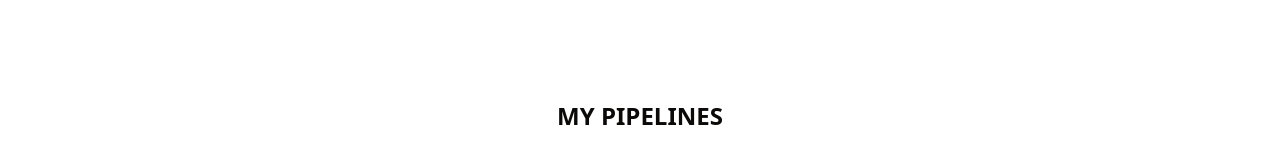
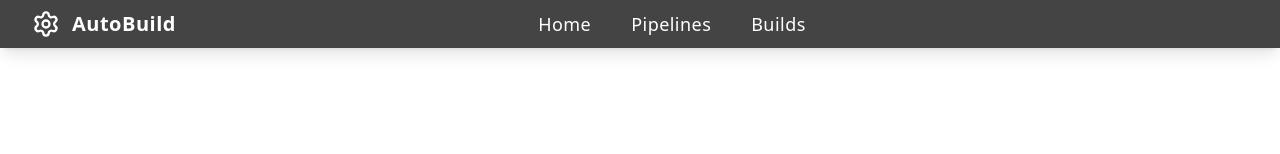
Before and after one commit to SuvabrataChowdhury/AutoBuild, a React (Vite) app in the folder pipeline-ui/: page /pipelines in a window 1280 px wide. Shown: the top 154 px of the page. Built offline with nearby package versions, Linux system fonts and the light colour scheme; no server answers.

Commit message:
Implementing NavBar and animations

```diff
--- /dev/null
+++ b/pipeline-ui/src/components/common/navBar.tsx
@@ -0,0 +1,80 @@
+import { useEffect, useState } from "react";
+import { Settings } from "lucide-react";
+import { useNavigate } from "react-router-dom";
+
+export default function NavBar() {
+  const [loading, setLoading] = useState(true);
+  const navigate = useNavigate();
+
+  useEffect(() => {
+    const t = setTimeout(() => setLoading(false), 600);
+    return () => clearTimeout(t);
+  }, []);
+
+  if (loading) {
+    return (
+      <div className="fixed inset-0 flex items-center justify-center bg-[#0F0F11] text-white z-50">
+        <Settings className="animate-spin" size={48} />
+        <p className="ml-4 text-xl tracking-wide">Loading...</p>
+      </div>
+    );
+  }
+
+  return (
+    <nav
+      className="
+        w-full sticky top-0 z-40
+        h-12
+        bg-[#444]   /* lighter than pure black (#000 orrgb(75, 75, 75)) */
+        text-white
+        shadow-lg
+        py-4 px-8 flex items-center justify-between
+      "
+    >
+      {/* Left Logo (Clickable Home) */}
+      <div
+        className="flex items-center gap-3 group cursor-pointer select-none"
+        onClick={() => navigate("/")}
+      >
+        <Settings
+          size={28}
+          className="transition-transform duration-300 group-hover:rotate-180"
+        />
+        <span className="text-xl font-semibold tracking-wide">AutoBuild</span>
+      </div>
+
+      {/* Center Navigation */}
+      <div className="flex items-center gap-8 text-lg">
+        <NavButton label="Home" route="/" />
+        <NavButton label="Pipelines" route="/pipelines" />
+        <NavButton label="Builds" route="/builds" />
+      </div>
+
+      <div className="w-[80px]"></div>
+    </nav>
+  );
+}
+
+function NavButton({ label, route }: { label: string; route: string }) {
+  const navigate = useNavigate();
+
+  return (
+    <button
+      onClick={() => navigate(route)}
+      className="
+        relative px-1 py-2 rounded-lg
+        hover:bg-white/10
+        transition-all tracking-wide
+      "
+    >
+      {label}
+      <span
+        className="
+          absolute left-1/2 bottom-1 -translate-x-1/2
+          w-0 h-0.5 bg-white transition-all duration-300
+          hover:w-full
+        "
+      ></span>
+    </button>
+  );
+}
--- a/pipeline-ui/src/pages/BuildsPage/BuildsListPage.tsx
+++ b/pipeline-ui/src/pages/BuildsPage/BuildsListPage.tsx
@@ -4,6 +4,7 @@ import type { Build } from "../../types/pipeline.types";
 import { getBuildsList, getPipeline } from "../../services/pipelines.api";
 import BuildsTable from "../../components/builds/buildsTable";
 import { useParams } from "react-router-dom";
+import NavBar from "../../components/common/navBar";
 
 export default function BuildsListPage() {
   const { id } = useParams();
@@ -25,6 +26,8 @@ export default function BuildsListPage() {
   }, [id]);
 
   return (
+    <>
+      <NavBar></NavBar>
       <div className="main-container min-h-screen justify-center display-flex">
         <div className="container p-20 text-center">
           <h1 className="text-2xl font-bold text-center">MY BUILDS</h1>
@@ -36,5 +39,6 @@ export default function BuildsListPage() {
           <BuildsTable data={filtered} />
         </div>
       </div>
+    </>
   );
 }
--- a/pipeline-ui/src/pages/BuildsPage/BuildsRunningPage.tsx
+++ b/pipeline-ui/src/pages/BuildsPage/BuildsRunningPage.tsx
@@ -5,6 +5,7 @@ import PipelineHeader from "../../components/pipelines/pipelineHeader";
 import BuildStageList from "../../components/builds/buildsStageList";
 import BuildStageDetails from "../../components/builds/buildsStageDetails";
 import { useParams } from "react-router-dom";
+import NavBar from "../../components/common/navBar";
 
 function BuildsPage() {
   const [pipeline, setPipeline] = useState<Pipeline | null>(null);
@@ -32,6 +33,8 @@ function BuildsPage() {
   const selectedStage = pipeline.stages.find((s) => s.id === selectedStageId);
 
   return (
+    <>
+      <NavBar></NavBar>
       <div className="min-h-screen p-10 ml-10">
         {/* Header */}
         <div className="justify-center mb-10 mt-10">
@@ -49,6 +52,7 @@ function BuildsPage() {
           {selectedStage && <BuildStageDetails stage={selectedStage} />}
         </div>
       </div>
+    </>
   );
 }
 
--- a/pipeline-ui/src/pages/LandingPage/LandingPage.tsx
+++ b/pipeline-ui/src/pages/LandingPage/LandingPage.tsx
@@ -1,9 +1,12 @@
 import "./LandingPage.css";
 import { Button } from "../../components/ui/button";
 import { Workflow, Settings } from "lucide-react";
+import NavBar from "../../components/common/navBar";
 
 function LandingPage() {
   return (
+    <>
+      <NavBar></NavBar>
       <div className="flex flex-col p-10 max-w-screen min-h-screen bg-gradient-to-b from-gray-50 to-white">
         <h1 className="text-3xl font-semibold mb-2">Hello</h1>
         <p className="text-xl text-gray-600 mb-10">Welcome!</p>
@@ -32,6 +35,7 @@ function LandingPage() {
           </Button>
         </div>
       </div>
+    </>
   );
 }
 
--- a/pipeline-ui/src/pages/PipelineDetailsPage/PipelineDetailsPage.tsx
+++ b/pipeline-ui/src/pages/PipelineDetailsPage/PipelineDetailsPage.tsx
@@ -20,6 +20,7 @@ import {
 } from "../../services/pipelines.api";
 
 import { Pencil, Play, Trash } from "lucide-react";
+import NavBar from "../../components/common/navBar";
 
 export default function PipelineDetailPage() {
   const { id } = useParams();
@@ -235,6 +236,8 @@ export default function PipelineDetailPage() {
   const activePipeline = isEditing ? editablePipeline! : pipeline;
 
   return (
+    <>
+      <NavBar></NavBar>
       <div className="p-20 min-h-screen">
         {/* --- HEADER AREA (Name + Action Buttons) --- */}
         <div className="w-full flex items-center justify-between">
@@ -279,7 +282,8 @@ export default function PipelineDetailPage() {
       rounded-md bg-black text-white text-xs opacity-0 group-hover:opacity-100
       transition-opacity pointer-events-none shadow-lg"
                     >
-                    This stage cannot be deleted because it is used in a build.
+                      This stage cannot be deleted because it is used in a
+                      build.
                     </div>
                   )}
                 </div>
@@ -364,5 +368,6 @@ export default function PipelineDetailPage() {
           />
         </div>
       </div>
+    </>
   );
 }
--- a/pipeline-ui/src/pages/PipelinePage/PipelinePage.tsx
+++ b/pipeline-ui/src/pages/PipelinePage/PipelinePage.tsx
@@ -5,6 +5,7 @@ import { Button } from "../../components/ui/button";
 import type { Pipeline } from "../../types/pipeline.types";
 import { getPipelines } from "../../services/pipelines.api";
 import "./PipelinePage.css";
+import NavBar from "../../components/common/navBar";
 
 export default function PipelinePage() {
   const [search, setSearch] = useState("");
@@ -28,6 +29,8 @@ export default function PipelinePage() {
   }
 
   return (
+    <>
+      <NavBar></NavBar>
       <div className="main-container min-h-screen justify-center display-flex">
         <div className="container p-20 text-center">
           <h1 className="text-2xl font-bold text-center">MY PIPELINES</h1>
@@ -47,5 +50,6 @@ export default function PipelinePage() {
           <PipelinesTable data={filtered} />
         </div>
       </div>
+    </>
   );
 }
```
Lines whose indentation alone changed are shown as unchanged.
